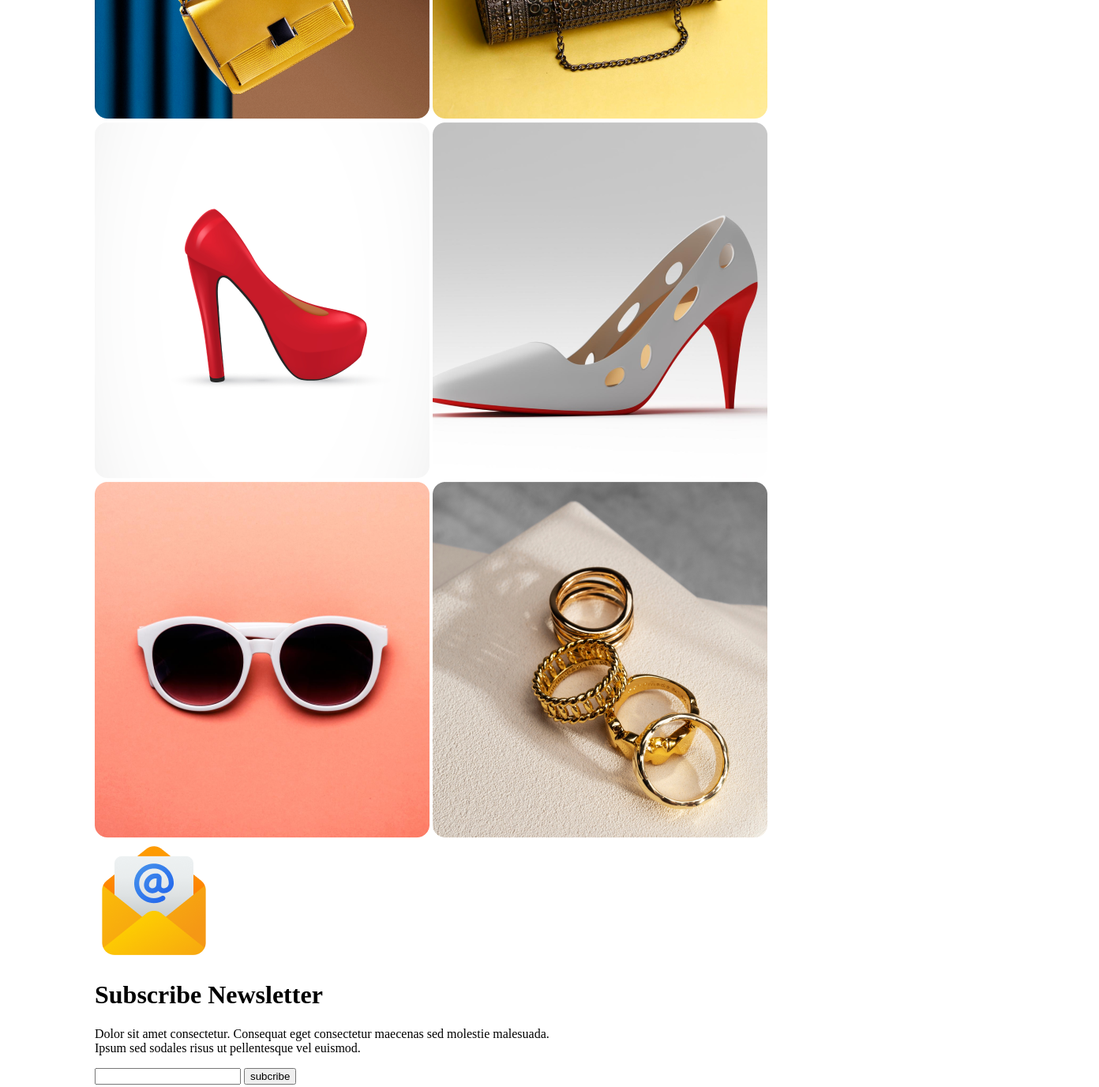
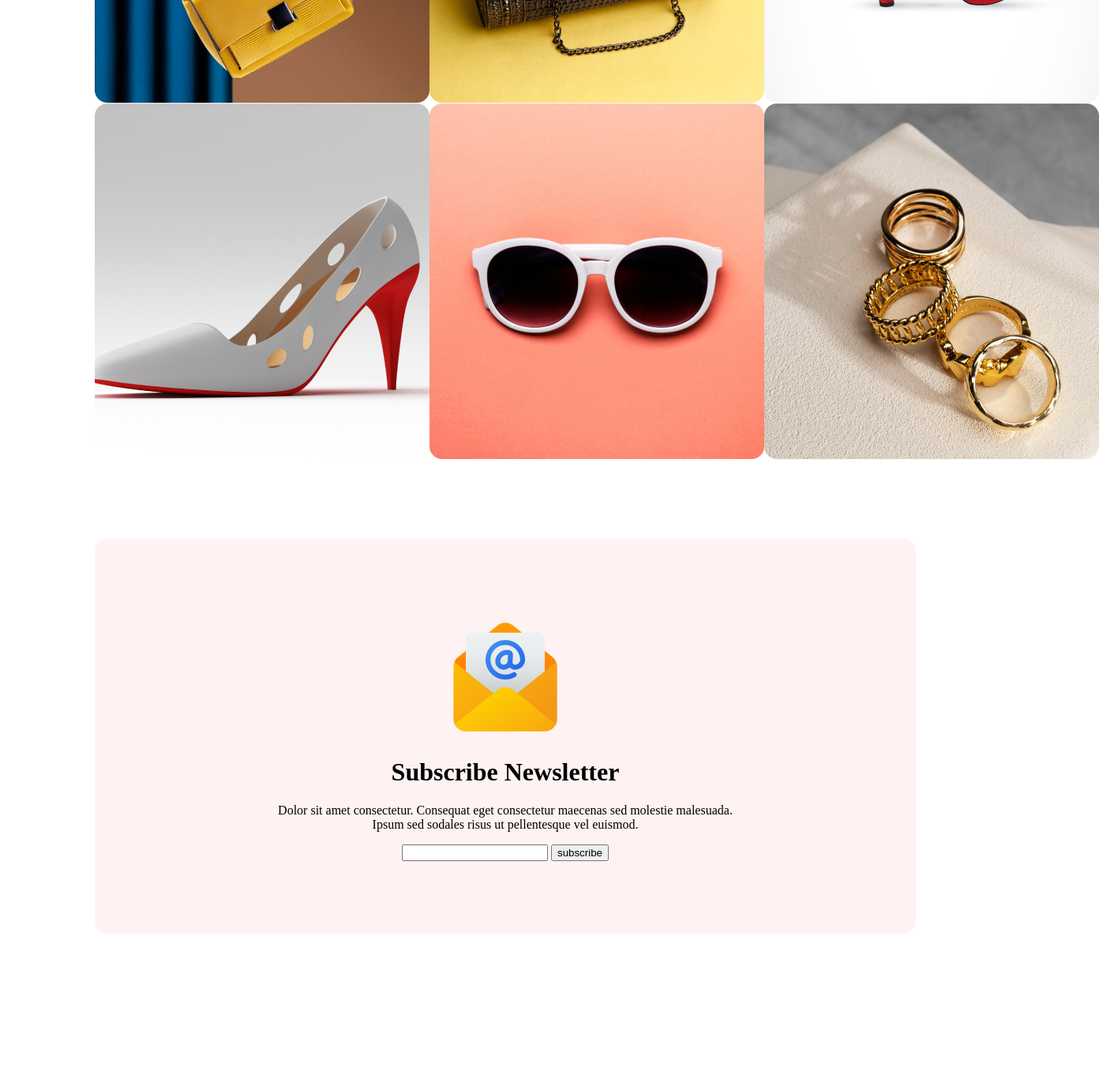
Before and after one commit to nasermunshi/First-Assignments, a plain HTML site: page index.html in a window 1280 px wide. Shown: the part 2480-3856 px from the top of the page at 79% size, 1392 px wide, since content can reach past the window. After the commit the page ends 3782 px from the top, so only its background shows below. Drawn offline with Linux system fonts and the light colour scheme.

Commit message:
add the image

```diff
--- a/index.html
+++ b/index.html
@@ -30,24 +30,28 @@
 <h1>join now</h1>
 </div>
 
-<div>
-  <p class="gift"> THE BEST GIFTS</p>
+<div gifts>
+  <p> THE BEST GIFTS</p>
   <h1>Our Awesome Portfolio</h1>
  <p>Dolor sit amet consectetur. Consequat eget consectetur maecenas sed molestie malesuada. <br> Ipsum sed sodales risus ut pellentesque vel euismod. </p>
- <img src="resources/Rectangle 3.png" alt="">
+
+ <div class="image">
+<img src="resources/Rectangle 3.png" alt="">
 <img src="resources/Rectangle 4.png" alt="">
 <img src="resources/Rectangle 5.png" alt="">
+</div>
+<div class="image">
 <img src="resources/Rectangle 6.png" alt="">
 <img src="resources/Rectangle 7.png" alt="">
 <img src="resources/Rectangle 8.png" alt="">
 </div>
 
-<div>
-<img class="group" src="resources/Group 61.png" alt="">
+<div class="subscribe">
+<img src="resources/Group 61.png" alt="">
 <h1>Subscribe Newsletter</h1>
 <p>Dolor sit amet consectetur. Consequat eget consectetur maecenas sed molestie malesuada. <br> Ipsum sed sodales risus ut pellentesque vel euismod. </p>
-<input type="user@gmail.com" name="" id="">
-<button>subcribe</button>
+<input type="text" name="email" id="user@gmail.com">
+<button>subscribe</button>
 </div>
 </div>
  </head>
--- a/styles/style.css
+++ b/styles/style.css
@@ -58,3 +58,19 @@ font-weight: 700;
     font-size: 24px;
     margin-left: 150px;
 }
+
+.image{
+
+   inline-size: 15px;
+    display: flex;
+}
+.subscribe{
+    margin-top: 100px;
+    text-align: center;
+    background-size: contain;
+    padding-top: 100px;
+    height: 400px;
+    width: 100%;
+    border-radius: 16px;
+    background: rgba(255, 0, 0, 0.05);
+}
```
